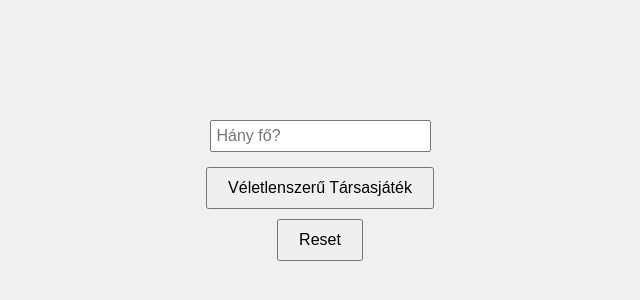
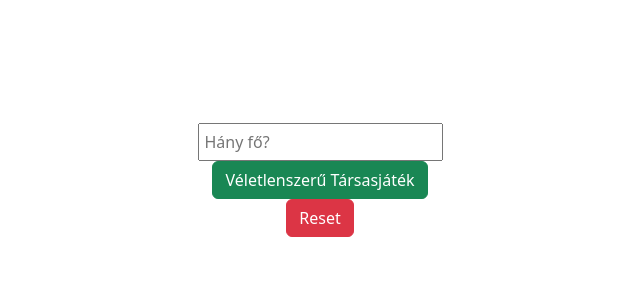
Before and after one commit to TheShatter9/randomtarsas.github.io, a plain HTML site: page index.html in a window 1280 px wide. Shown: the part 210-510 px from the top of the page, without its empty margins (320-960 px from the left). Drawn offline with nearby package versions, Linux system fonts and the light colour scheme.

Commit message:
update bootstrap

```diff
--- a/index.html
+++ b/index.html
@@ -35,13 +35,17 @@
             font-size: 1em;
         }
     </style>
+
+    <link href="https://cdn.jsdelivr.net/npm/bootstrap@5.3.3/dist/css/bootstrap.min.css" rel="stylesheet"
+        integrity="sha384-QWTKZyjpPEjISv5WaRU9OFeRpok6YctnYmDr5pNlyT2bRjXh0JMhjY6hW+ALEwIH" crossorigin="anonymous">
+
 </head>
 
 <body>
 
     <input type="number" id="players" placeholder="Hány fő?" min="1">
-    <button onclick="randomTarsas()">Véletlenszerű Társasjáték</button>
-    <button onclick="resetSelection()">Reset</button>
+    <button onclick="randomTarsas()" class="btn btn-success">Véletlenszerű Társasjáték</button>
+    <button onclick="resetSelection()" class="btn btn-danger">Reset</button>
     <div id="result"></div>
 
     <script>
```
